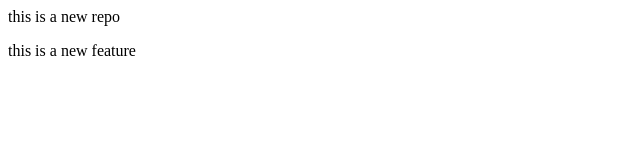
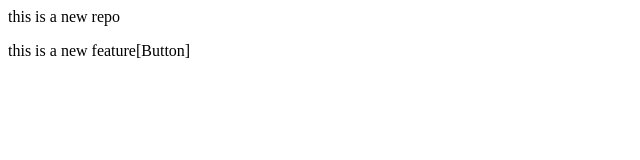
Before and after one commit to ShivMansuriya/LocalRepo, a plain HTML site: page index.html in a window 1280 px wide. Shown: the full height of the page, 0-640 px from the left. Drawn offline with Linux system fonts and the light colour scheme.

Commit message:
add button

```diff
--- a/index.html
+++ b/index.html
@@ -1,2 +1,2 @@
 <p>this is a new repo</p>
-<p>this is a new feature</p>
+<p>this is a new feature[Button]</p>
```
